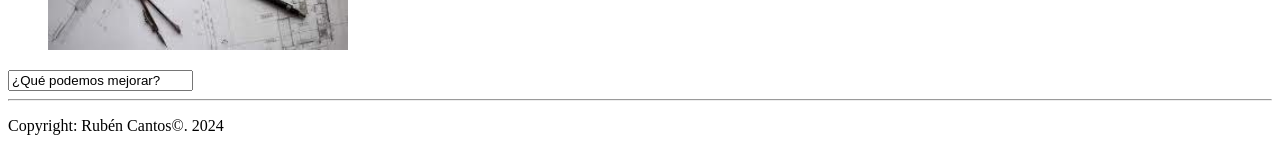
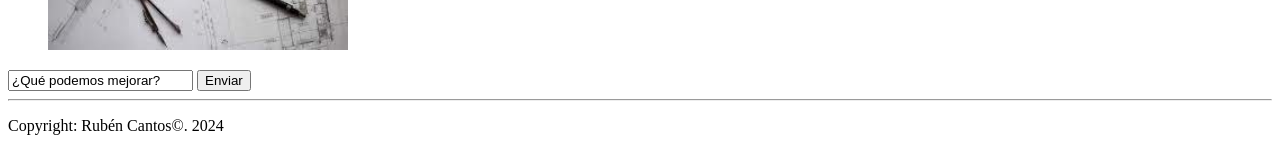
Before and after one commit to rubencantos/demoWeb, a plain HTML site: page recursos.html in a window 1280 px wide. Shown: the part 764-912 px from the top of the page. Drawn offline with Linux system fonts and the light colour scheme.

Commit message:
Update recursos.html

```diff
--- a/recursos.html
+++ b/recursos.html
@@ -26,6 +26,7 @@
 <img width="300px" src="dibujo.jpeg">
 </ol>
 <input type=”text” name=”nombre” value="¿Qué podemos mejorar?">
+<button onclick="enviarFormulario()">Enviar</button>
 </div>
 
 <div id="pie de pagina">
```
